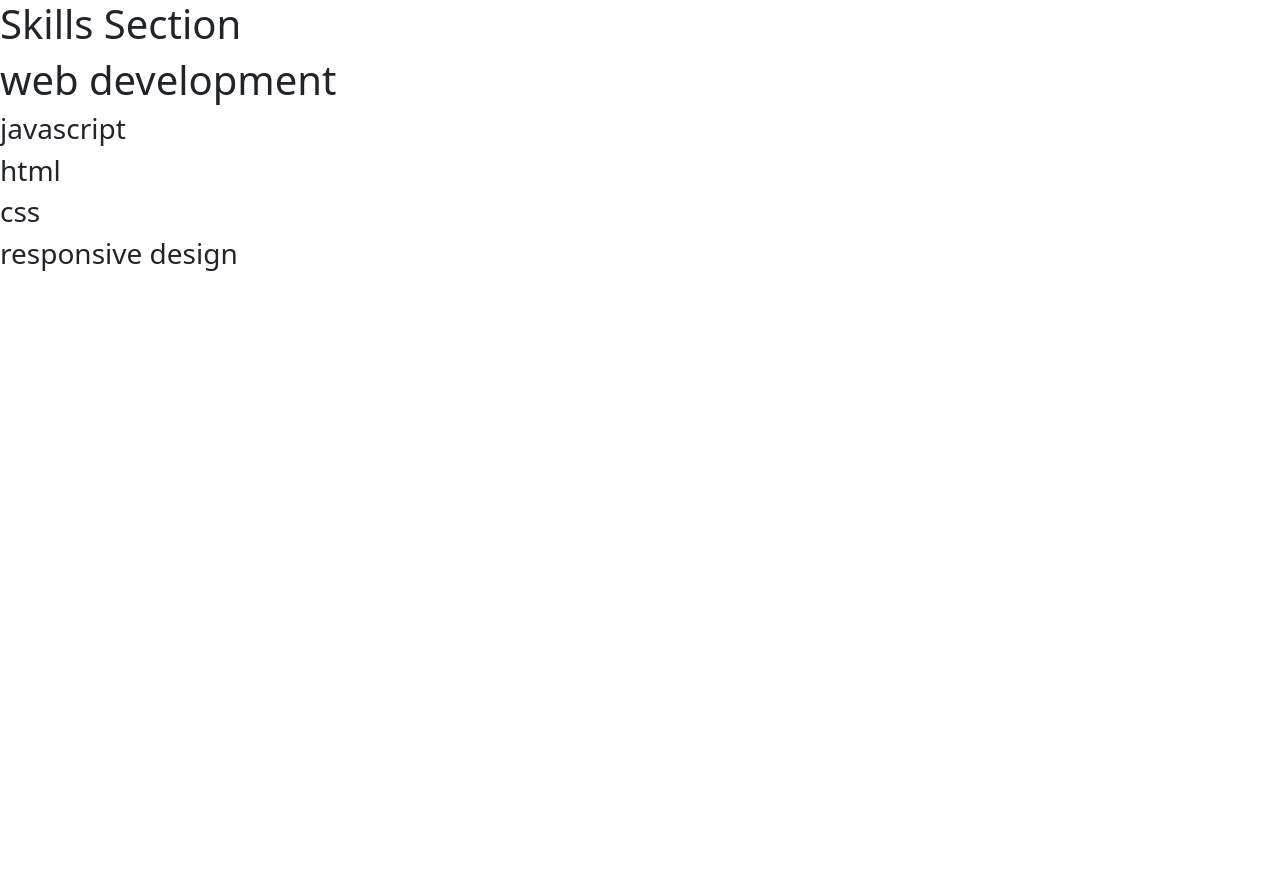
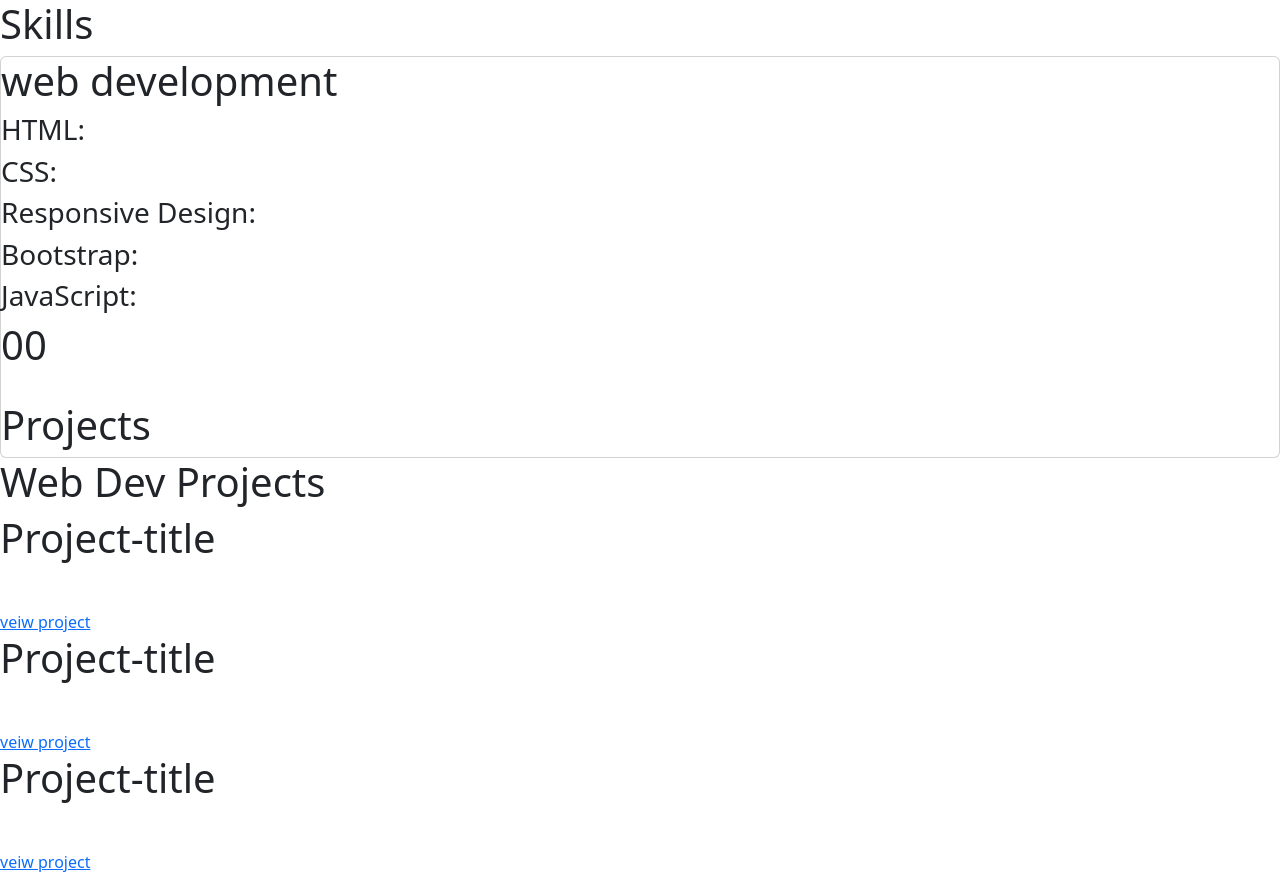
Before and after one commit to 0bobcode/0-Portfolio, a plain HTML site: page index.html in a window 1280 px wide. Before the commit the page ends 800 px from the top, so only its background shows below. Drawn offline with nearby package versions, Linux system fonts and the light colour scheme.

Commit message:
add webdev project section and skills section

```diff
--- a/index.html
+++ b/index.html
@@ -14,15 +14,52 @@
 <nav id="nav-container"></nav>
 <main id="main-container">
     <section id="sec-1">
-        <h1>Skills Section</h1>
-        <h1>web development</h1>
+        <h1>Skills</h1>
+        <div class="webdev-card card">
 
-        <h3>javascript</h3>
-        <h3>html</h3>
-        <h3>css</h3>
-        <h3>responsive design</h3>
+            <h1>web development</h1>
+
+            <h3>HTML:</h3>
+            <h3>CSS:</h3>
+            <h3>Responsive Design:</h3>
+            <h3>Bootstrap:</h3>
+            <h3>JavaScript:</h3>
+
+            <div class="project-counter">
+                <h1 id="wd-projectcounter">00</h1>
+                <br>
+                <h1>Projects</h1>
+            </div>
+        </div>
+
+
+
     </section>
-    <section id="sec-2"></section>
+    <section id="wd-project-container">
+        <h1>Web Dev Projects</h1>
+        <div class="wd-project">
+            <h1>Project-title</h1>
+            <img src="" alt="" class="project-cover-img">
+            <p class="project-desc"></p>
+            <a href="" class="veiw-project-btn">veiw project</a>
+        </div>
+
+        <div class="wd-project">
+            <h1>Project-title</h1>
+            <img src="" alt="" class="project-cover-img">
+            <p class="project-desc"></p>
+            <a href="" class="veiw-project-btn">veiw project</a>
+        </div>
+
+        <div class="wd-project">
+            <h1>Project-title</h1>
+            <img src="" alt="" class="project-cover-img">
+            <p class="project-desc"></p>
+            <a href="" class="veiw-project-btn">veiw project</a>
+        </div>
+
+
+    </section>
     <section id="sec-3"></section>
     <section id="sec-4"></section>
 
```
